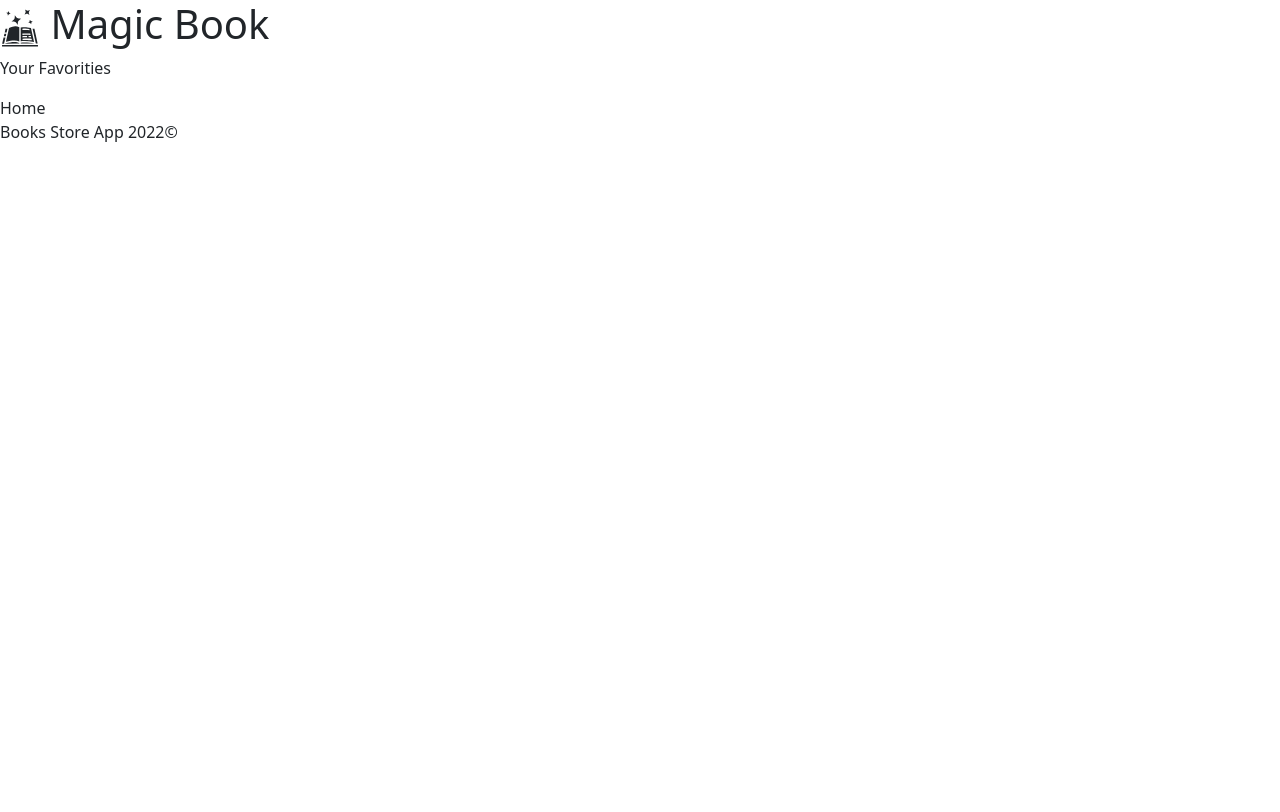
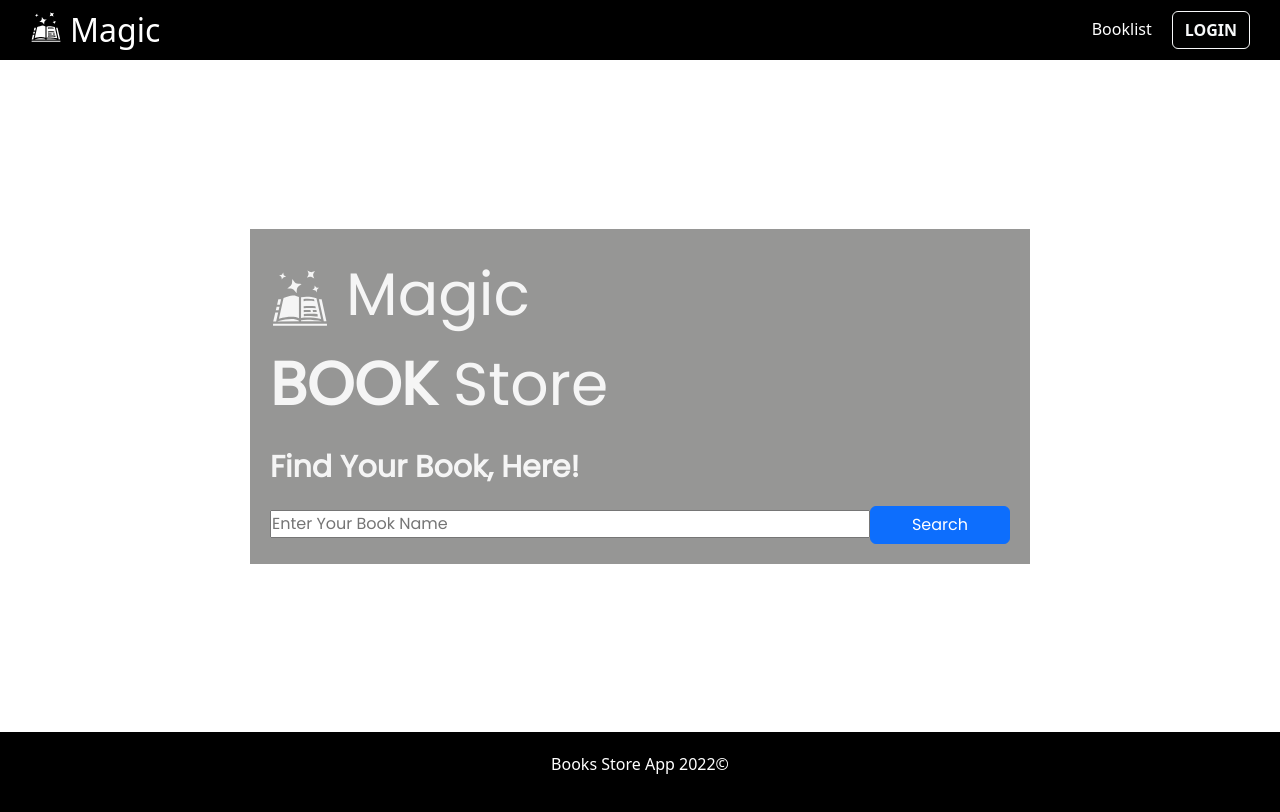
Before and after one commit to limlim21/BooksStore_Project, a React (Create React App) app: page / in a window 1280 px wide. Built offline with nearby package versions, Linux system fonts and the light colour scheme; a web font is replaced by a local one.

Commit message:
add: booklist+login page

```diff
--- /dev/null
+++ b/src/API.js
@@ -0,0 +1,10 @@
+export const API_URL = 'https://example-data.draftbit.com/books?_limit=50';
+//export const API_URL = 'https://www.googleapis.com/books/v1/volumes?q=react&key=AIzaSyCLsjHheFJXHh4NkOpKTlfYOM8orIsHLNA'+'&maxResults=40';
+
+/*
+import axios from "axios";
+
+export const client = axios.get({
+    baseURL: 'https://www.googleapis.com/books/v1/volumes?q='+search+'&key=AIzaSyCLsjHheFJXHh4NkOpKTlfYOM8orIsHLNA'+'&maxResults=40'
+})
+*/
--- a/src/App.css
+++ b/src/App.css
@@ -42,3 +42,80 @@
   padding: 0;
   margin: 0;
 }
+
+.new-navbar{
+  width: 100%;
+  height: 60px;
+  background: black;
+  color: white;
+  display: flex;
+  align-items: center;
+  justify-content: space-between;
+  padding-top: 15px;
+  padding-left: 30px;
+  padding-right: 30px;
+}
+
+.footer{
+  width: 100%;
+  height: 10vh;
+  background: black;
+  color: white;
+  display: flex;
+  align-items: center;
+  justify-content: center;
+}
+
+.Home {
+  min-height: 84vh;
+  width: 100%;
+  display: grid;
+  grid-template-columns: repeat(2, 1fr);
+  justify-items: center;
+}
+
+.btn-primary{
+  background-color: #edae49;
+}
+
+.book-list {
+  min-height: 84vh;
+  width: 100%;
+  margin-top: 40px;
+  margin-left: 40px;
+  margin-bottom: 40px;
+  padding-right: 40px;
+  display: grid;
+  grid-template-columns: repeat(5, 1fr);
+  justify-items: center;
+}
+
+.login {
+  min-height: 84vh;
+  width: 100%;
+  display: flex;
+  /*grid-template-columns: repeat(3, 1fr);*/
+  justify-items: center;
+  padding-top: 50px;
+}
+
+.book{
+  text-align: center;
+}
+
+img {
+ width: 200px;
+ height: 300px;
+}
+
+.rating {
+    display: flex;
+    flex-direction: row;
+    justify-content: center;
+}
+
+.rating-icon {
+  color: #edae49;
+  margin-left: 10px;
+  margin-right: 10px;
+}
--- a/src/Components/Homepage.css
+++ b/src/Components/Homepage.css
@@ -36,6 +36,7 @@
     width: 30%;
 }
 
+
 .btn-primary{
     background-color: rgb(0, 0, 0);
     border: 2px solid #000000;
@@ -43,3 +44,5 @@
     width: 140px;
 
 }
+    /*
+    */
--- a/src/Components/Nav/NewNavbar.jsx
+++ b/src/Components/Nav/NewNavbar.jsx
@@ -1,15 +1,40 @@
-import React from "react";
+import React, { useState }from "react";
 //import '../App';
 import { GiSpellBook } from "react-icons/gi";
+import { Link } from 'react-router-dom';
+import  { Button }   from "react-bootstrap";
 
 const NewNavbar = () => {
+    const [click, setClick] = useState(false);
+    const [button, setButton] = useState(true);
+
     return(
         <div className="new-navbar">
+            <Link to='/' className="navbar-logo">
+                    <GiSpellBook className="nav-icon"/>
+                    <p className="nav-title"> Magic</p>
+            </Link>
             <div>
-                <h1><GiSpellBook/> Magic Book</h1>
-            </div>
-            <div>
-                <p>Your Favorities</p>
+            <ul className={click ? 'nav-menu-active' : 'nav-menu'}>
+                    <li className='nav-item'>
+                        <Link to='/book' className='nav-link'>
+                            Booklist
+                        </Link>
+                    </li>
+                    <li className='nav-btn'>
+                        {button ? (
+                            <Link to='/login' className="btn-link">
+                                <Button variant="outline-light"><b>LOGIN</b></Button>
+                            </Link>
+                        ) : (
+                            <Link to='/login' className="btn-link">
+                                <Button variant="outline-light" size="sm">
+                                    LOG IN
+                                </Button>
+                            </Link>
+                        )}
+                    </li>
+                </ul>
             </div>
         </div>
     );
--- a/src/Components/Pages/Booklist.jsx
+++ b/src/Components/Pages/Booklist.jsx
@@ -1,11 +1,42 @@
-import React from "react";
-//import '../App';
+import React, { useState, useEffect} from "react";
+//import { Stack, Spinner, Image } from "react-bootstrap";
+//import { Link } from 'react-router-dom';
+import '../../App';
+import axios from 'axios';
+import { API_URL } from "../../API";
+import { AiFillStar } from "react-icons/ai";
+import { Button } from "bootstrap";
 
 const Booklist = () => {
+
+    const [books, setBooks] = useState([]);
+
+    useEffect(()=> {
+        axios.get(API_URL).then(res=> {
+            console.log(res.data)
+            setBooks(res.data)
+        })
+        .catch(err=>console.error(err))
+    },[API_URL]);
+
     return(
-        <div>
-            Booklist
+        <>
+        <div className="book-list">
+            {books.map((book)=> (
+                <div key={book.id} className="book">
+                    <div><h3>{book.title}</h3></div>
+                    <div><img src={book.image_url} alt="#" /></div>
+                    <div className="rating">
+                        <h4 className="rating-icon"><AiFillStar/></h4>
+                        <h4>{book.rating}</h4>
+                    </div>
+                    <div className="add-favorite">
+                        <button type="button" className="btn btn-outline-danger">Add to Favorite</button>
+                    </div>
+                </div>
+            ))}
         </div>
+        </>
     );
 };
 
--- a/src/Components/Pages/Home.jsx
+++ b/src/Components/Pages/Home.jsx
@@ -1,11 +1,45 @@
-import React from "react";
-//import '../App';
+import React, { useState } from "react";
+import '../../App';
+import { FaMagic } from 'react-icons/fa';
+import { GiSpellBook } from 'react-icons/gi';
+import axios from 'axios';
+
 
 const Home = () => {
+    const [search,setSearch]=useState("");
+    const [bookData,setData]=useState([]);
+    const searchBook=(evt)=>{
+        if(evt.key==="Enter")
+        {
+            axios.get('https://example-data.draftbit.com/books?_limit=50')
+            .then(res=>setData(res.data.items))
+            .catch(err=>console.log(err))
+        }
+    }
+
     return(
-        <div>
-            Home
+        <>
+        <div className="d-flex flex-row justify-content-center align-items-center Home">
+            <div className="">
+                <div className="header">
+                    <div className="row1">
+                        <p><GiSpellBook/> Magic
+                        <br />
+                        <b>BOOK</b> Store</p></div>
+                    <div className="row2">
+                        <p>Find Your Book, Here!</p>
+                    </div>
+                    <div className="search">
+                        <input className="search-input"
+                            type="text" placeholder="Enter Your Book Name"
+                            value={search} onChange={e=>setSearch(e.target.value)}
+                            onKeyPress={searchBook}/>
+                        <button type="button" className="btn btn-primary">Search</button>
+                    </div>
+                </div>
+            </div>
         </div>
+        </>
     );
 };
 
--- a/src/Components/Pages/Login.jsx
+++ b/src/Components/Pages/Login.jsx
@@ -1,11 +1,50 @@
 import React from "react";
-//import '../App';
+import { Button, Form, Stack } from "react-bootstrap";
+import '../../App';
 
-const Login = () => {
+const Login = (
+    {
+        email,
+        password,
+        handleChange,
+        handleSubmit
+    }
+) => {
     return(
-        <div>
-            Login
+        <>
+        <div className="login container">
+            <Stack gap={2}>
+                <h3 className="text-center">Login</h3>
+                <Form onSubmit={{}} className="d-flex flex-column justify-content-center align-items-center">
+                    <Form.Group className="mb-3 d-flex flex-column align-items-start w-50">
+                        <Form.Label>Email</Form.Label>
+                        <Form.Control
+                            name="email"
+                            type="email"
+                            value={email}
+                            onChange={{}}
+                            required
+                            placeholder="Type your email"
+                        />
+                    </Form.Group>
+                    <Form.Group className="mb-3 d-flex flex-column align-items-start w-50">
+                        <Form.Label>Password</Form.Label>
+                        <Form.Control
+                            name="password"
+                            type="password"
+                            value={password}
+                            onChange={{}}
+                            required
+                            placeholder="Type your password"
+                        />
+                    </Form.Group>
+                    <Button className="h-100 w-20 mt-2 mb-3" variant="success" type="submit">
+                        Submit
+                    </Button>
+                </Form>
+            </Stack>
         </div>
+        </>
     );
 };
 
```
Also changed, not shown: src/Containers/LoginContainer.jsx (added).
